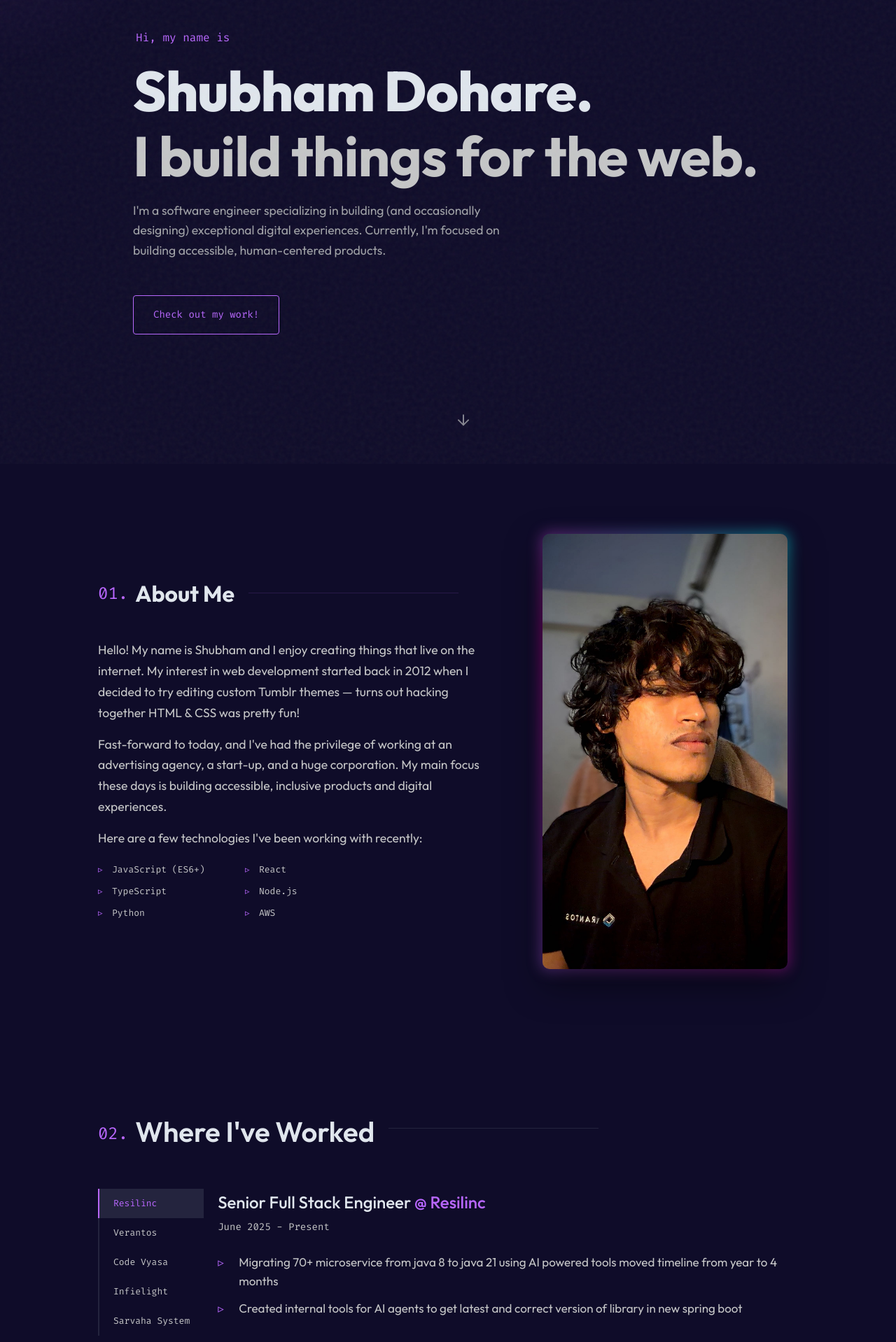
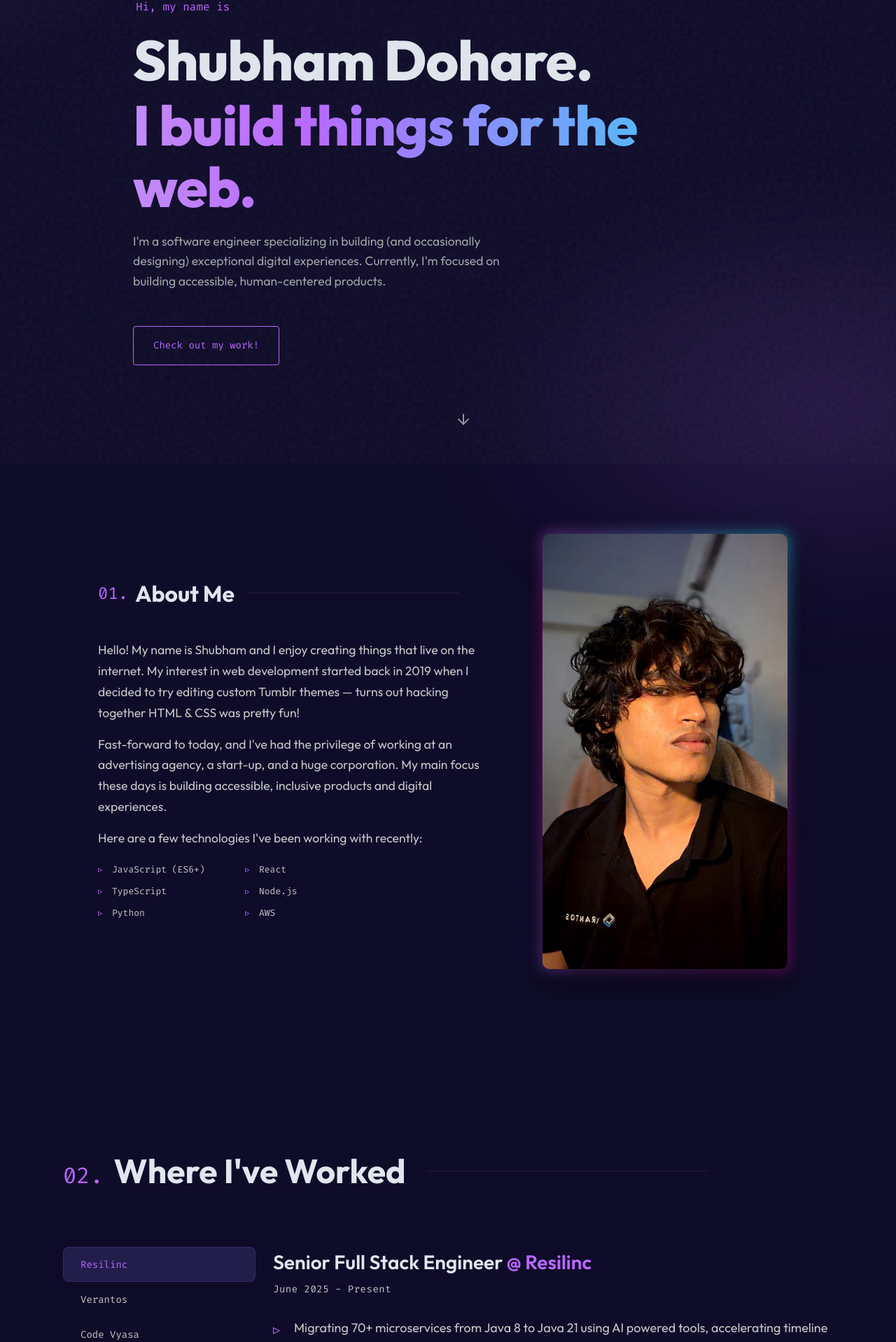
Before and after one commit to shubham199711/personal_website, a React (Vite) app: page / in a window 1280 px wide. Shown: the part 137-2055 px from the top of the page at 70% size. Built offline with nearby package versions, Linux system fonts and the light colour scheme.

Commit message:
redesign

```diff
--- a/index.html
+++ b/index.html
@@ -1,16 +1,19 @@
 <!doctype html>
 <html lang="en">
+
 <head>
     <meta charset="UTF-8" />
     <meta name="viewport" content="width=device-width, initial-scale=1.0" />
     <title>Shubham Dohare</title>
-    <link rel="icon" type="image/svg+xml" href="/profile.png">
+    <link rel="icon" type="image/svg+xml" href="/logo.svg">
     <link rel="preconnect" href="https://fonts.googleapis.com">
     <link rel="preconnect" href="https://fonts.gstatic.com" crossorigin>
     <link href="https://fonts.googleapis.com/css2?family=Outfit:wght@300;400;500;600;700&display=swap" rel="stylesheet">
 </head>
+
 <body>
     <div id="root"></div>
     <script type="module" src="/src/main.tsx"></script>
 </body>
+
 </html>
--- /dev/null
+++ b/src/components/Typewriter.tsx
@@ -0,0 +1,59 @@
+import { useState, useEffect } from 'react';
+import styled, { keyframes } from 'styled-components';
+
+const blink = keyframes`
+  0%, 100% { opacity: 1; }
+  50% { opacity: 0; }
+`;
+
+const Cursor = styled.span`
+  display: inline-block;
+  width: 2px;
+  height: 1em;
+  background-color: var(--accent);
+  margin-left: 2px;
+  vertical-align: middle;
+  animation: ${blink} 1s step-end infinite;
+`;
+
+interface TypewriterProps {
+    text: string;
+    delay?: number;
+    speed?: number;
+}
+
+const Typewriter = ({ text, delay = 0, speed = 50 }: TypewriterProps) => {
+    const [displayText, setDisplayText] = useState('');
+    const [currentIndex, setCurrentIndex] = useState(0);
+    const [startTyping, setStartTyping] = useState(false);
+
+    useEffect(() => {
+        const timeout = setTimeout(() => {
+            setStartTyping(true);
+        }, delay);
+
+        return () => clearTimeout(timeout);
+    }, [delay]);
+
+    useEffect(() => {
+        if (!startTyping) return;
+
+        if (currentIndex < text.length) {
+            const timeout = setTimeout(() => {
+                setDisplayText(prev => prev + text[currentIndex]);
+                setCurrentIndex(prev => prev + 1);
+            }, speed);
+
+            return () => clearTimeout(timeout);
+        }
+    }, [currentIndex, startTyping, text, speed]);
+
+    return (
+        <span>
+            {displayText}
+            <Cursor />
+        </span>
+    );
+};
+
+export default Typewriter;
--- a/src/sections/About.tsx
+++ b/src/sections/About.tsx
@@ -190,7 +190,7 @@ const About = () => {
           </SectionTitle>
           <Paragraph>
             Hello! My name is Shubham and I enjoy creating things that live on the internet.
-            My interest in web development started back in 2012 when I decided to try editing
+            My interest in web development started back in 2019 when I decided to try editing
             custom Tumblr themes — turns out hacking together HTML & CSS was pretty fun!
           </Paragraph>
           <Paragraph>
--- a/src/sections/Experience.tsx
+++ b/src/sections/Experience.tsx
@@ -1,75 +1,89 @@
 import styled from "styled-components";
-import { motion } from "framer-motion";
+import { motion, AnimatePresence } from "framer-motion";
 import { useState } from "react";
 
 const SectionContainer = styled.section`
-  max-width: 1100px; /* Increased from 800px */
+  max-width: 1200px; /* Significantly wider */
   margin: 0 auto;
-  padding: 100px 50px;
+  padding: 150px 50px;
 
   @media (max-width: 768px) {
-    padding: 80px 25px;
+    padding: 100px 25px;
   }
 `;
 
 const SectionHeader = styled(motion.div)`
   display: flex;
   align-items: center;
-  margin-bottom: 50px;
+  margin-bottom: 70px;
 
   h2 {
-    font-size: clamp(30px, 5vw, 40px); /* Increased size */
-    font-weight: 600;
+    font-size: clamp(32px, 5vw, 48px);
+    font-weight: 700;
     color: var(--text-primary);
     margin: 0;
 
     &::before {
       content: "02.";
-      position: relative;
-      bottom: 4px;
-      margin-right: 10px;
+      margin-right: 15px;
       color: var(--accent);
       font-family: 'Fira Code', monospace;
-      font-size: clamp(20px, 3vw, 24px); /* Increased size */
+      font-size: clamp(24px, 3vw, 32px);
       font-weight: 400;
     }
   }
 
   &::after {
     content: "";
-    display: block;
-    position: relative;
-    top: -5px;
-    width: 300px;
+    flex-grow: 1; /* Take up remaining space */
     height: 1px;
-    margin-left: 20px;
-    background-color: var(--bg-tertiary);
-
-    @media (max-width: 768px) {
-      width: 100%;
-    }
+    margin-left: 30px;
+    background-color: var(--glass-border);
+    max-width: 400px;
   }
 `;
 
 const ContentContainer = styled.div`
   display: flex;
+  gap: 50px;
+  min-height: 400px;
 
-  @media (max-width: 600px) {
+  @media (max-width: 700px) {
     flex-direction: column;
+    gap: 30px;
   }
 `;
 
 const Tabs = styled.div`
   position: relative;
-  z-index: 3;
-  width: max-content;
+  width: 250px;
+  flex-shrink: 0;
 
-  @media (max-width: 600px) {
+  @media (max-width: 700px) {
+    width: 100%;
     display: flex;
     overflow-x: auto;
-    width: 100%;
-    margin-bottom: 30px;
-    border-bottom: 1px solid var(--bg-tertiary);
+    padding-bottom: 2px;
+    border-bottom: 2px solid var(--bg-tertiary);
+  }
+`;
+
+// Glassmorphism styled active tab indicator
+const ActiveIndicator = styled(motion.div)`
+  position: absolute;
+  top: 0;
+  left: 0;
+  width: 110%; /* Slightly wider than tabs */
+  height: 50px;
+  background: var(--glass-bg);
+  border: 1px solid var(--glass-border);
+  border-radius: 8px;
+  z-index: 0;
+  box-shadow: 0 4px 30px rgba(0, 0, 0, 0.1);
+  backdrop-filter: blur(5px);
+
+  @media (max-width: 700px) {
+    display: none; /* Hide custom indicator on mobile for simplicity, use border-bottom */
   }
 `;
 
@@ -77,52 +91,42 @@ const TabButton = styled.button<{ $active: boolean }>`
   display: flex;
   align-items: center;
   width: 100%;
-  height: 42px;
-  padding: 0 20px 2px;
-  border-left: 2px solid ${props => props.$active ? 'var(--accent)' : 'var(--bg-tertiary)'};
-  background-color: ${props => props.$active ? 'var(--bg-tertiary)' : 'transparent'};
+  height: 50px;
+  padding: 0 25px;
+  background-color: transparent;
   color: ${props => props.$active ? 'var(--accent)' : 'var(--text-secondary)'};
   font-family: 'Fira Code', monospace;
-  font-size: 13px;
+  font-size: 14px;
   text-align: left;
-  white-space: nowrap;
-  border-top: none;
-  border-right: none;
-  border-bottom: none;
+  border: none;
   cursor: pointer;
+  position: relative;
+  z-index: 1; /* Above indicator */
   transition: all 0.25s cubic-bezier(0.645,0.045,0.355,1);
 
   &:hover {
-    background-color: var(--bg-tertiary);
     color: var(--accent);
   }
 
-  @media (max-width: 600px) {
-    border-left: none;
+  @media (max-width: 700px) {
+    padding: 0 20px;
+    height: 42px;
+    white-space: nowrap;
+    width: auto;
     border-bottom: 2px solid ${props => props.$active ? 'var(--accent)' : 'transparent'};
-    background-color: transparent;
-    justify-content: center;
-    min-width: 120px;
-
-    &:hover {
-      background-color: transparent;
-    }
+    color: ${props => props.$active ? 'var(--accent)' : 'var(--text-secondary)'};
   }
 `;
 
 const Details = styled.div`
-  margin-left: 20px;
-
-  @media (max-width: 600px) {
-    margin-left: 0;
-  }
+  flex-grow: 1;
 `;
 
-const JobTitle = styled.h3`
+const JobTitle = styled(motion.h3)`
   margin-top: 0;
   margin-bottom: 5px;
-  font-size: 24px; /* Increased from 22px */
-  font-weight: 500;
+  font-size: 28px;
+  font-weight: 600;
   color: var(--text-primary);
 
   span {
@@ -130,14 +134,15 @@ const JobTitle = styled.h3`
   }
 `;
 
-const JobDates = styled.p`
-  margin-bottom: 25px;
+const JobDates = styled(motion.p)`
+  margin-bottom: 30px;
   color: var(--text-secondary);
   font-family: 'Fira Code', monospace;
-  font-size: 14px; /* Increased from 13px */
+  font-size: 14px;
+  letter-spacing: 0.5px;
 `;
 
-const JobDescription = styled.ul`
+const JobDescription = styled(motion.ul)`
   padding: 0;
   margin: 0;
   list-style: none;
@@ -145,15 +150,17 @@ const JobDescription = styled.ul`
   li {
     position: relative;
     padding-left: 30px;
-    margin-bottom: 12px;
-    font-size: 17px; /* Increased from 16px */
+    margin-bottom: 15px;
+    font-size: 18px;
     color: var(--text-secondary);
+    line-height: 1.6;
 
     &::before {
       content: "▹";
       position: absolute;
       left: 0;
       color: var(--accent);
+      font-size: 20px;
     }
   }
 `;
@@ -164,8 +171,8 @@ const experiences = [
     role: "Senior Full Stack Engineer",
     dates: "June 2025 - Present",
     desc: [
-      "Migrating 70+ microservice from java 8 to java 21 using AI powered tools moved timeline from year to 4 months",
-      "Created internal tools for AI agents to get latest and correct version of library in new spring boot",
+      "Migrating 70+ microservices from Java 8 to Java 21 using AI powered tools, accelerating timeline from 1 year to 4 months.",
+      "Created internal tools for AI agents to automatically resolve dependency conflicts and verify library versions in Spring Boot.",
     ]
   },
   {
@@ -173,8 +180,8 @@ const experiences = [
     role: "Senior Software Engineer",
     dates: "2023 - June 2025",
     desc: [
-      "Designed and implemented an accuracy system for ML models to monitor AI model improvements.",
-      "Developed a system for creating study cohorts and subgroups, improving core application features and reducing query generation time by 5X.",
+      "Designed and implemented an accuracy tracking system for ML models to monitor performance improvements over time.",
+      "Developed a cohort creation system for clinical studies, reducing query generation time by 5X.",
       "Implemented event-driven architecture for large dataset processing, delivering 20X speed improvement and 10X scalability."
     ]
   },
@@ -183,9 +190,9 @@ const experiences = [
     role: "Software Engineer II",
     dates: "2021 - 2023",
     desc: [
-      "Led development of 8 backend projects as the backend lead.",
-      "Automated CI/CD pipelines with Docker and GitHub Actions.",
-      "Defined and enforced coding guidelines for consistency and maintainability."
+      "Led development of 8 backend projects as the technical lead.",
+      "Automated complete CI/CD pipelines using Docker and GitHub Actions.",
+      "Defined and enforced coding guidelines for consistency and maintainability across teams."
     ]
   },
   {
@@ -193,8 +200,8 @@ const experiences = [
     role: "Founder & CEO",
     dates: "2020 - 2021",
     desc: [
-      "Built the 'Micro-habits' app based on the book Atomic Habits, achieving 100k+ downloads and 5k+ daily active users.",
-      "Led product development using Flutter for Android and iOS platforms."
+      "Built the 'Micro-habits' app based on Atomic Habits, achieving 100k+ downloads and 5k+ daily active users.",
+      "Led full-cycle product development using Flutter for cross-platform deployment."
     ]
   },
   {
@@ -202,8 +209,8 @@ const experiences = [
     role: "Software Engineer",
     dates: "2019 - 2020",
     desc: [
-      "Served as a solo front-end engineer using React and SCSS, delivering a high-quality product with positive customer reviews.",
-      "Led a front-end team on an Angular/Node.js project, ensuring project success and quality.",
+      "Served as solo front-end engineer using React and SCSS, delivering a high-quality product.",
+      "Led a front-end team on an Angular/Node.js project, ensuring successful delivery."
     ]
   }
 ];
@@ -224,6 +231,14 @@ const Experience = () => {
 
       <ContentContainer>
         <Tabs>
+          {/* Animated Background Indicator for Desktop */}
+          <ActiveIndicator
+            layoutId="activeTabIndicator"
+            initial={false}
+            animate={{ y: activeTabId * 50 }}
+            transition={{ type: "spring", stiffness: 500, damping: 30 }}
+          />
+
           {experiences.map((exp, i) => (
             <TabButton
               key={i}
@@ -236,11 +251,13 @@ const Experience = () => {
         </Tabs>
 
         <Details>
+          <AnimatePresence mode="wait">
             <motion.div
               key={activeTabId}
-            initial={{ opacity: 0, x: 20 }}
-            animate={{ opacity: 1, x: 0 }}
-            transition={{ duration: 0.3 }}
+              initial={{ opacity: 0, y: 10 }}
+              animate={{ opacity: 1, y: 0 }}
+              exit={{ opacity: 0, y: -10 }}
+              transition={{ duration: 0.2 }}
             >
               <JobTitle>
                 {experiences[activeTabId].role} <span>@ {experiences[activeTabId].company}</span>
@@ -252,6 +269,7 @@ const Experience = () => {
                 ))}
               </JobDescription>
             </motion.div>
+          </AnimatePresence>
         </Details>
       </ContentContainer>
     </SectionContainer>
--- a/src/sections/Game.tsx
+++ b/src/sections/Game.tsx
@@ -139,7 +139,7 @@ const Game = () => {
             if (lastTime === 0) {
                 lastTime = time;
             }
-            const deltaTime = time - lastTime;
+            // const deltaTime = time - lastTime;
             lastTime = time;
 
             // Unpack positions
--- a/src/sections/Hero.tsx
+++ b/src/sections/Hero.tsx
@@ -5,6 +5,7 @@ import { FiArrowDown } from "react-icons/fi";
 import ParticleBackground from "../components/ParticleBackground";
 import GlitchText from "../components/GlitchText";
 import MagneticWrapper from "../components/MagneticWrapper";
+import Typewriter from "../components/Typewriter";
 
 const gradientAnimation = keyframes`
   0% { background-position: 0% 50%; }
@@ -55,6 +56,19 @@ const Spotlight = styled(motion.div)`
   background: radial-gradient(600px circle at var(--x) var(--y), rgba(185, 103, 255, 0.07), transparent 40%);
 `;
 
+const TextBackdrop = styled(motion.div)`
+  position: absolute;
+  top: 50%;
+  left: 50%;
+  transform: translate(-50%, -50%);
+  width: 120%;
+  height: 120%;
+  background: radial-gradient(ellipse at center, rgba(185, 103, 255, 0.15) 0%, rgba(15, 12, 41, 0) 70%);
+  z-index: -1;
+  filter: blur(60px);
+  pointer-events: none;
+`;
+
 const HiText = styled(motion.h1)`
   color: var(--accent);
   font-family: 'Fira Code', monospace;
@@ -74,12 +88,26 @@ const NameTextContainer = styled(motion.div)`
 
 const RoleText = styled(motion.h3)`
   font-size: clamp(40px, 8vw, 80px);
-  font-weight: 700;
+  font-weight: 800;
   color: var(--text-secondary);
   line-height: 1.1;
   margin-top: 5px;
   margin-bottom: 20px;
   letter-spacing: -1px;
+
+  /* Gradient Text Effect */
+  background: linear-gradient(90deg, #e0e6ed 0%, #b967ff 50%, #00fff9 100%);
+  -webkit-background-clip: text;
+  -webkit-text-fill-color: transparent;
+  background-clip: text;
+  background-size: 200% auto;
+  animation: shimmer 5s linear infinite;
+
+  @keyframes shimmer {
+    to {
+      background-position: 200% center;
+    }
+  }
 `;
 
 const Description = styled(motion.p)`
@@ -187,10 +215,16 @@ const Hero = () => {
           variants={containerVariants}
           initial="hidden"
           animate="visible"
-          style={{ zIndex: 1, position: 'relative' }} // Ensure text is above canvas
+          style={{ zIndex: 1, position: 'relative' }}
         >
+          <TextBackdrop
+            initial={{ opacity: 0, scale: 0.8 }}
+            animate={{ opacity: 1, scale: 1 }}
+            transition={{ duration: 1.5, ease: "easeOut" }}
+          />
+
           <HiText variants={itemVariants}>
-            Hi, my name is
+            <Typewriter text="Hi, my name is" delay={500} speed={80} />
           </HiText>
 
           <NameTextContainer variants={itemVariants}>
```
Also changed, not shown: public/logo.svg (added). Lines whose indentation alone changed are shown as unchanged.
